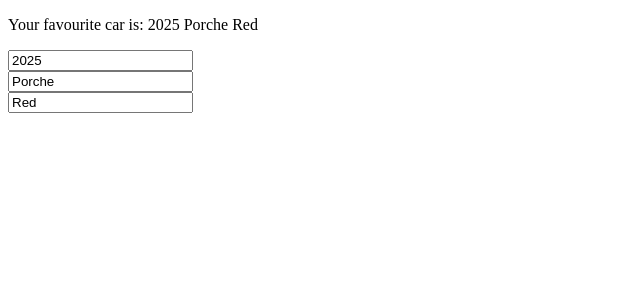
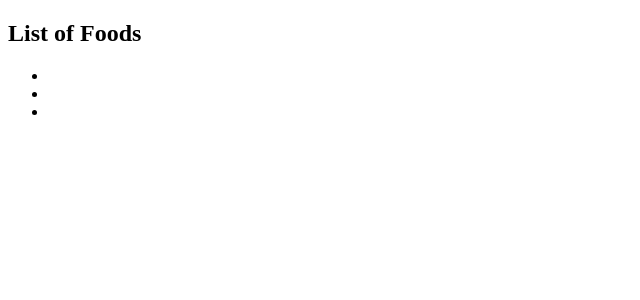
Before and after one commit to harshitxarc/fullstack-tut, a React (Vite) app: page / in a window 1280 px wide. Shown: the top 300 px of the page, without its empty margins (0-640 px from the left). Built offline with nearby package versions, Linux system fonts and the light colour scheme.

Commit message:
Updating Array, Object component

```diff
--- a/src/App.jsx
+++ b/src/App.jsx
@@ -10,7 +10,6 @@
 function App() {
   return(
   <>
-  <Object />
   <Array />
   </>
   );
--- a/src/UpdateStateProblem/Array.jsx
+++ b/src/UpdateStateProblem/Array.jsx
@@ -2,6 +2,20 @@
 
 function Array(){
 
+    const [fruits,setFruits] = useState(['Apple', 'Banana', 'Cherry']);
+
+    function handleAddChange(){}
+
+    function handleRemoveChange(){}
+
+    return(
+        <div>
+            <h2>List of Foods</h2>
+            <ul>
+                {fruits.map((friut, index)=> <li key={index}></li>)}
+            </ul>
+        </div>
+    );
 }
 
 export default Array;
--- a/src/UpdateStateProblem/Object.jsx
+++ b/src/UpdateStateProblem/Object.jsx
@@ -8,13 +8,13 @@
                                 model: 'Porche',
                                 color: 'Red'});
 
-    const handleYearChange = (e) => {
+    function handleYearChange(e){
         setCar(c=>({...c, year: e.target.value}));
     }
-    const handleModelChange = (e) => {
+    function handleModelChange(e){
         setCar(c=>({...c, model: e.target.value}));
     }
-    const handleColorChange = (e) => {
+    function handleColorChange(e){
         setCar(c=>({...c, color: e.target.value}));
     }
 
```
